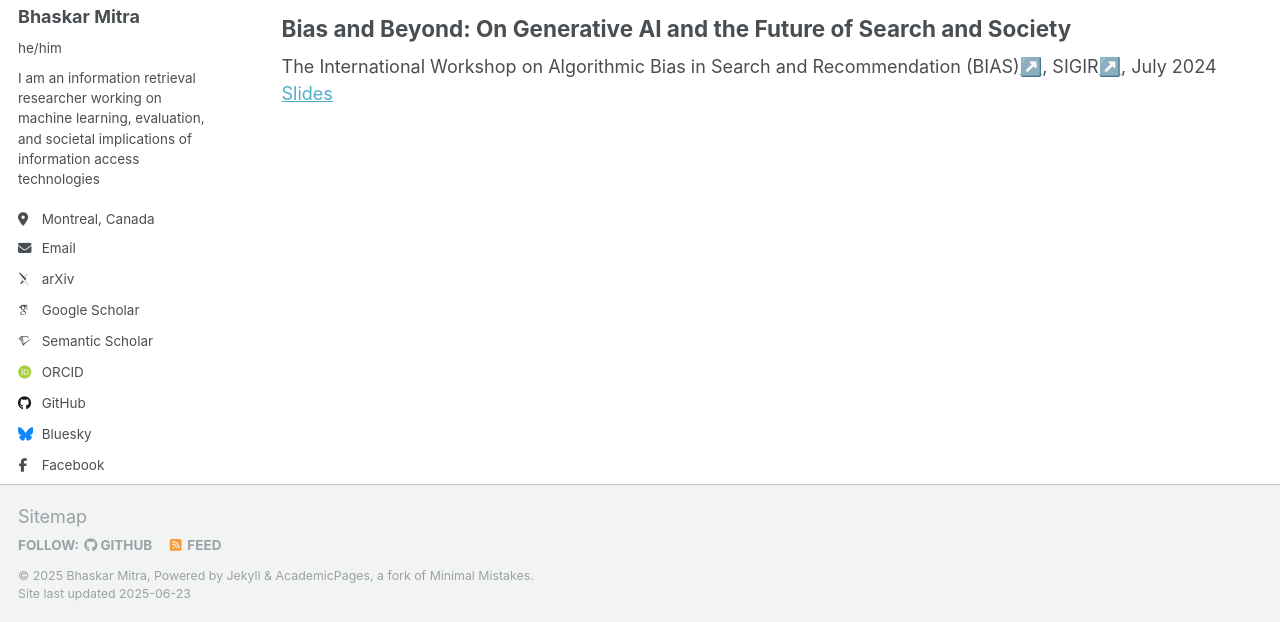
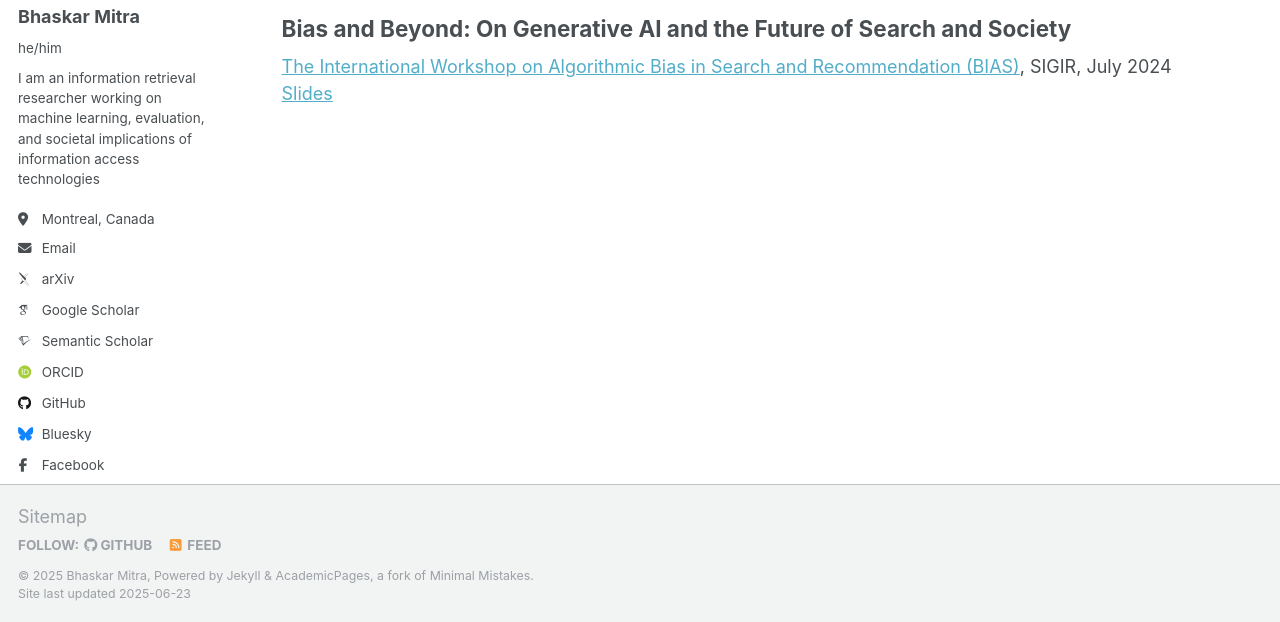
Before and after one commit to bhaskar-mitra/bhaskar-mitra.github.io, a Jekyll site: the page built from _pages/talks.html, in a window 1280 px wide, cut to the strip 278-900 px from the top of the page. Built offline with Jekyll 4.4.1, drawn with Linux system fonts in a browser that asks for light colours; some web fonts are replaced.

Commit message:
Update talks.html

```diff
--- a/_pages/talks.html
+++ b/_pages/talks.html
@@ -11,7 +11,7 @@
 <div class="list__item">
   <article class="archive__item" itemscope itemtype="http://schema.org/CreativeWork">
     <h2>Bias and Beyond: On Generative AI and the Future of Search and Society</h2>
-    The International Workshop on Algorithmic Bias in Search and Recommendation (BIAS)<a href="https://biasinrecsys.github.io/sigir2024/">↗️</a>, SIGIR<a href="https://sigir.org/sigir2024/">↗️</a>, July 2024<br/>
+    <a href="https://biasinrecsys.github.io/sigir2024/" text-decoration="none">The International Workshop on Algorithmic Bias in Search and Recommendation (BIAS)</a>, SIGIR, July 2024<br/>
     <a href="https://www.slideshare.net/slideshow/bias-and-beyond-on-generative-ai-and-the-future-of-search-and-society/270176334">Slides</a>
   </article>
 </div>
```
